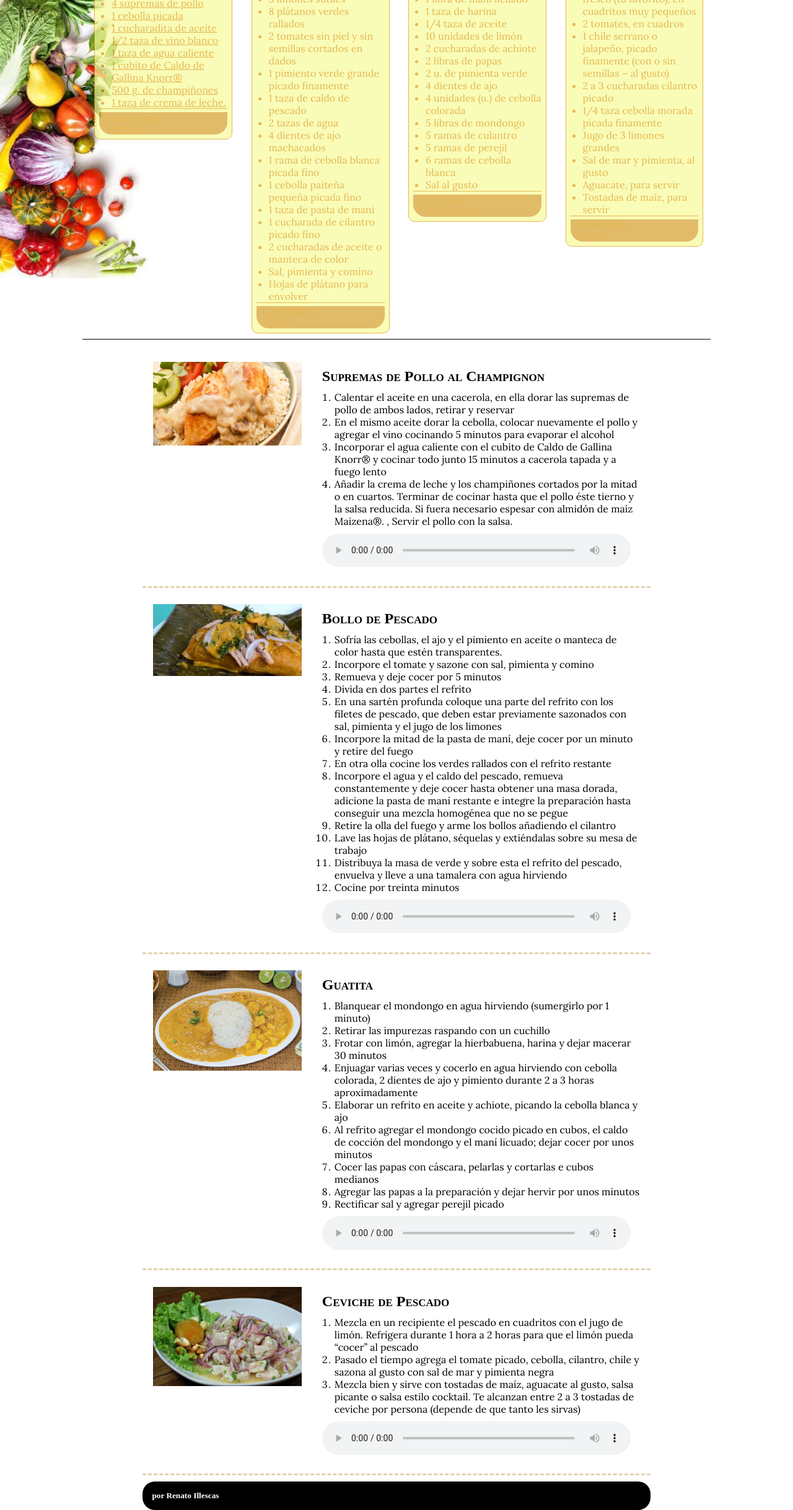
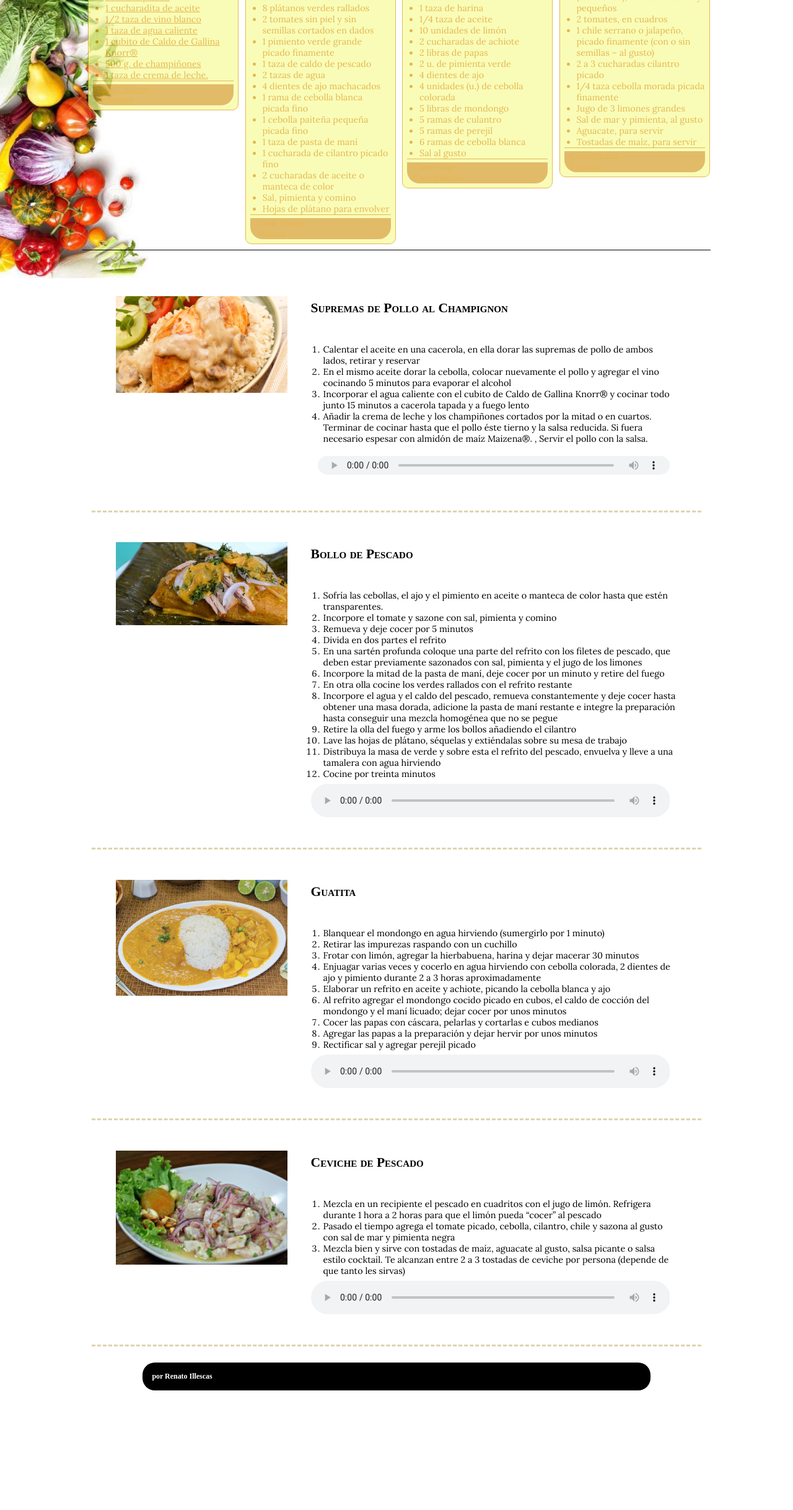
Before and after one commit to renatoillescasr/practica4DAW, a plain HTML site: page recetas/index.html in a window 1280 px wide. Shown: the part 250-2687 px from the top of the page at 62% size. After the commit the page ends 2494 px from the top, so only its background shows below. Drawn offline with Linux system fonts and the light colour scheme.

Commit message:
ultima actualizacion RWD

```diff
--- a/recetas/css/estilo.css
+++ b/recetas/css/estilo.css
@@ -7,6 +7,7 @@ body{
 	width: 80%;
 	margin:auto;
 	background-image: url('../image/fondo1.jpg');
+	font-size: .9em;
 	background-size: 20% auto;
 	background-repeat: no-repeat;
 	background-position: top left;
@@ -19,17 +20,21 @@ body::after{
 	font-size: 4em;
 	color: #d39a0a;
 	text-shadow: #bc8609;
-	margin: 40px 0;
+	margin: 5% 0;
 	text-align: center;
 }
+p{
+	font-size: 1em;
+}
 h2, audio{
-	margin: 10px 0;
+	margin: 7px 0;
 }
 img{
-    width: 100%;
+	width: 100%;
 }
 .principal{
 	margin: 10px 5px;
+	padding-bottom: 5px;
 	border-bottom: 1px solid;
 }
 a:visited{
@@ -80,6 +85,7 @@ a:link {
 }
 .recetas h2, .secundario h2{
 	font-variant: small-caps;
+	font-size: 1.5em;
 }
 .recetas section{
 	border-bottom: 1px solid;
@@ -91,12 +97,12 @@ a:link {
 	padding: 0 10px;
 }
 .audio{
-    width:97%;
+    width:98%;
 }
-section.contenido.col-menu-3{
+section.contenido{
 	padding: 4px;
 }
-.contenedor section ol li{
+.contenedor article ol li{
     margin-left: 20px;
 		font-family: 'Lora', sans-serif;
 }
@@ -111,7 +117,8 @@ section.contenido.col-menu-3{
 .secundario .contenedor{
     border-bottom-style: dashed;
 		border-color: #e0d2b1;
-    margin: 10px 0px;
+    margin: 5px 0px;
+		overflow: auto;
 }
 body > footer{
   width: 80%;
@@ -120,8 +127,8 @@ body > footer{
   padding: 15px;
   background-color: #000;
   color: #ffffff;
+	clear: both;
 }
-
 .row::after, .clearfix::after {
     content: "";
     clear: both;
@@ -158,28 +165,34 @@ body > footer{
 .col-menu-11 {width: 91.66%;}
 .col-menu-12 {width: 100%;}
 
-@media only screen and (max-width: 1099px) {
-    /* For desktop: */
-		[class*="col-menu-"]{
-        width:48%;
-        margin:5px 1%;
-    }
+@media only screen and (max-width: 992px) {
+	/* For Mobile: */
+	[class*="col-"]{
+		width: 48%;
+	}
+	[class*="col-menu-"]{
+		width: 90%;
+		margin: 0 5%;
+	}
+	.secundario h2{
+		font-size: 1em;
+	}
+	.ingredientes{
+		display: none;
+	}
+	.principal:nth-child(1n+0) footer{
+	  float: right;
+	}
+	.contenedor:nth-child(1n+0) article > ol{
+		display: none;
+	}
+	.secundario .contenedor{
+		border-bottom-style: none;
+	}
+	.flex-container {
+    display: -webkit-flex;
+    display: flex;
+    -webkit-flex-direction: column-reverse;
+    flex-direction: column-reverse;
+	}
 }
-@media only screen and (min-width: 1100px) {
-    /* For Tablet: */
-    [class*="col-menu-"]{
-        width:23%;
-        margin:5px 1%;
-    }
-}
-@media only screen and (max-width: 800px) {
-    /* For Mobile: */
-		[class*="col-menu-"]{
-			width: 80%;
-			margin: 0 10%;
-		}
-		[class*="col-"]{
-				width:90%;
-				margin-left: 5%;
-		}
-}
--- a/recetas/index.html
+++ b/recetas/index.html
@@ -12,7 +12,7 @@
 		<h1 id="titulo-­sitio">Recetas on-line</h1>
 	</header>
 	<section class="principal row">
-		<a  href="index.html#contenedor1">
+		<a href="index.html#contenido1">
 			<section class="contenido col-menu-3">
 				<section id="activo" class="recetas">
 					<header>
@@ -37,7 +37,7 @@
 				</section>
 			</section>
 		</a>
-		<a href="index.html#contenedor2">
+		<a href="index.html#contenido2">
 			<section class="contenido col-menu-3">
 				<section class="recetas">
 					<header>
@@ -69,14 +69,14 @@
 				</section>
 			</section>
 		</a>
-		<a href="index.html#contenedor3">
+		<a href="index.html#contenido3">
 			<section class="contenido col-menu-3">
 				<section class="recetas">
 					<header>
 						<h2>Guatita</h2>
 					</header>
 					<section>
-					<ul>
+						<ul class="ingredientes">
 							<li>1 atado de hierbabuena</li>
 							<li>1 libra de maní licuado</li>
 							<li>1 taza de harina</li>
@@ -101,14 +101,14 @@
 				</section>
 			</section>
 		</a>
-		<a href="index.html#contenedor4">
+		<a href="index.html#contenido4">
 			<section class="contenido col-menu-3">
 				<section class="recetas">
 					<header>
 						<h2>Ceviche de Pescado</h2>
 					</header>
 					<section>
-					<ul>
+						<ul class="ingredientes">
 							<li>2 tazas pescado blanco fresco (tu favorito), en cuadritos muy pequeños</li>
 							<li>2 tomates, en cuadros</li>
 							<li>1 chile serrano o jalapeño, picado finamente (con o sin semillas – al gusto)</li>
@@ -128,40 +128,36 @@
 			</section>
 		</a>
 	</section>
-
-	<div class=clearfix> </div>
-
-	<section class="secundario">
-		<section id="contenedor1" class="contenedor row">
-			<figure class="col-4">
-				<img src="image/polloChampignon.jpeg" alt="pollo con champignon"/>
-			</figure>
-			<article class="col-8">
-				<header>
+	<div class="clearfix"></div>
+	<section class="secundario col-menu-12">
+		<section id="contenido1"class="contenedor col-12">
+			<div class="flex-container">
+				<figure class="col-menu-4">
+					<img src="image/polloChampignon.jpeg" alt="pollo con champignon"/></figure>
+			 	<header class="col-menu-8">
 					<h2>Supremas de Pollo al Champignon</h2>
 				</header>
-				<section>
+			</div>
+			<article class="col-menu-8">
 				<ol>
 					<li>Calentar el aceite en una cacerola, en ella dorar las supremas de pollo de ambos lados, retirar y reservar</li>
 					<li>En el mismo aceite dorar la cebolla, colocar nuevamente el pollo y agregar el vino cocinando 5 minutos para evaporar el alcohol</li>
 					<li>Incorporar el agua caliente con el cubito de Caldo de Gallina Knorr® y cocinar todo junto 15 minutos a cacerola tapada y a fuego lento</li>
 					<li>Añadir la crema de leche y los champiñones cortados por la mitad o en cuartos. Terminar de cocinar hasta que el pollo éste tierno y la salsa reducida. Si fuera necesario espesar con almidón de maíz Maizena®. , Servir el pollo con la salsa.</li>
 				</ol>
-					</section>
-				<audio class="audio" controls>
-  					<source src="audio/pollo.m4a" type="audio/ogg">
-				</audio>
+				<audio class="audio col-menu-12" controls>
+					<source src="audio/pollo.m4a" type="audio/ogg"></audio>
 			</article>
 		</section>
-		<section id="contenedor2" class="contenedor row">
-			<figure class="col-4">
-				<img src="image/bolloPescado.jpg" alt="bollo de pescado"/>
-			</figure>
-			<article class="col-8">
-				<header>
+		<section id="contenido2"class="contenedor col-12">
+			<div class="flex-container">
+				<figure class="col-menu-4">
+					<img src="image/bolloPescado.jpg" alt="bollo de pescado"/></figure>
+				<header class="col-menu-8">
 					<h2>Bollo de Pescado</h2>
 				</header>
-				<section>
+			</div>
+			<article class="col-menu-8">
 				<ol>
 					<li>Sofría las cebollas, el ajo y el pimiento en aceite o manteca de color hasta que estén transparentes.</li>
 					<li>Incorpore el tomate y sazone con sal, pimienta y comino</li>
@@ -176,21 +172,20 @@
 					<li>Distribuya la masa de verde y sobre esta el refrito del pescado, envuelva y lleve a una tamalera con agua hirviendo</li>
 					<li>Cocine por treinta minutos</li>
 				</ol>
-				</section>
 				<audio class="audio" controls>
-	  				<source src="audio/bollo.m4a" type="audio/ogg">
-				</audio>
+	  			<source src="audio/bollo.m4a" type="audio/ogg"></audio>
 			</article>
 		</section>
-		<section id="contenedor3" class="contenedor row">
-			<figure class="col-4">
-				<img src="image/guatita.png" alt="guatita"/>
-			</figure>
-			<article class="col-8">
-				<header>
+		<div class="clearfix"></div>
+		<section id="contenido3"class="contenedor col-12">
+			<div class="flex-container">
+				<figure class="col-menu-4">
+					<img src="image/guatita.png" alt="guatita"/></figure>
+				<header class="col-menu-8">
 					<h2>Guatita</h2>
 				</header>
-				<section>
+			</div>
+			<article class="col-menu-8">
 				<ol>
 					<li>Blanquear el mondongo en agua hirviendo (sumergirlo por 1 minuto)</li>
 					<li>Retirar las impurezas raspando con un cuchillo</li>
@@ -202,30 +197,26 @@
 					<li>Agregar las papas a la preparación y dejar hervir por unos minutos</li>
 					<li>Rectificar sal y agregar perejil picado</li>
 				</ol>
-				</section>
 				<audio class="audio" controls>
-	  				<source src="audio/guatita.m4a" type="audio/ogg">
-				</audio>
+					<source src="audio/guatita.m4a" type="audio/ogg"></audio>
 			</article>
 		</section>
-		<section id="contenedor4" class="contenedor row">
-			<figure class="col-4">
-				<img src="image/ceviche.jpg" alt="ceviche de pescado"/>
-			</figure>
-			<article class="col-8">
-				<header>
+		<section id="contenido4"class="contenedor col-12">
+			<div class="flex-container">
+				<figure class="col-menu-4">
+					<img src="image/ceviche.jpg" alt="ceviche de pescado"/></figure>
+				<header class="col-menu-8">
 						<h2>Ceviche de Pescado</h2>
 					</header>
-				<section>
+			</div>
+			<article class="col-menu-8">
 				<ol>
 					<li>Mezcla en un recipiente el pescado en cuadritos con el jugo de limón. Refrigera durante 1 hora a 2 horas para que el limón pueda “cocer” al pescado</li>
 					<li>Pasado el tiempo agrega el tomate picado, cebolla, cilantro, chile y sazona al gusto con sal de mar y pimienta negra</li>
 					<li>Mezcla bien y sirve con tostadas de maíz, aguacate al gusto, salsa picante o salsa estilo cocktail. Te alcanzan entre 2 a 3 tostadas de ceviche por persona (depende de que tanto les sirvas)</li>
 				</ol>
-				</section>
 				<audio class="audio" controls>
-	  				<source src="audio/ceviche.m4a" type="audio/ogg">
-				</audio>
+					<source src="audio/ceviche.m4a" type="audio/ogg"></audio>
 			</article>
 		</section>
 	</section>
```
Lines whose indentation alone changed are shown as unchanged.
